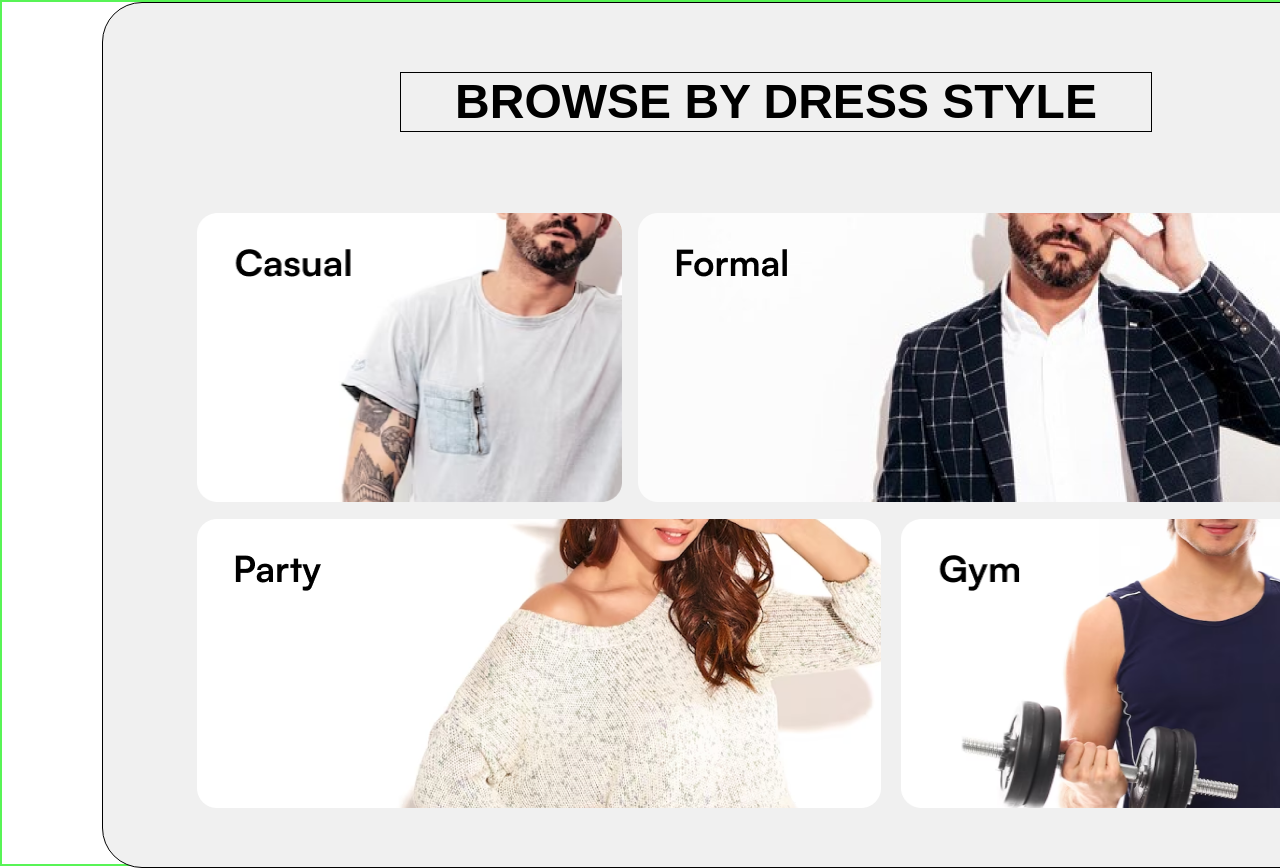
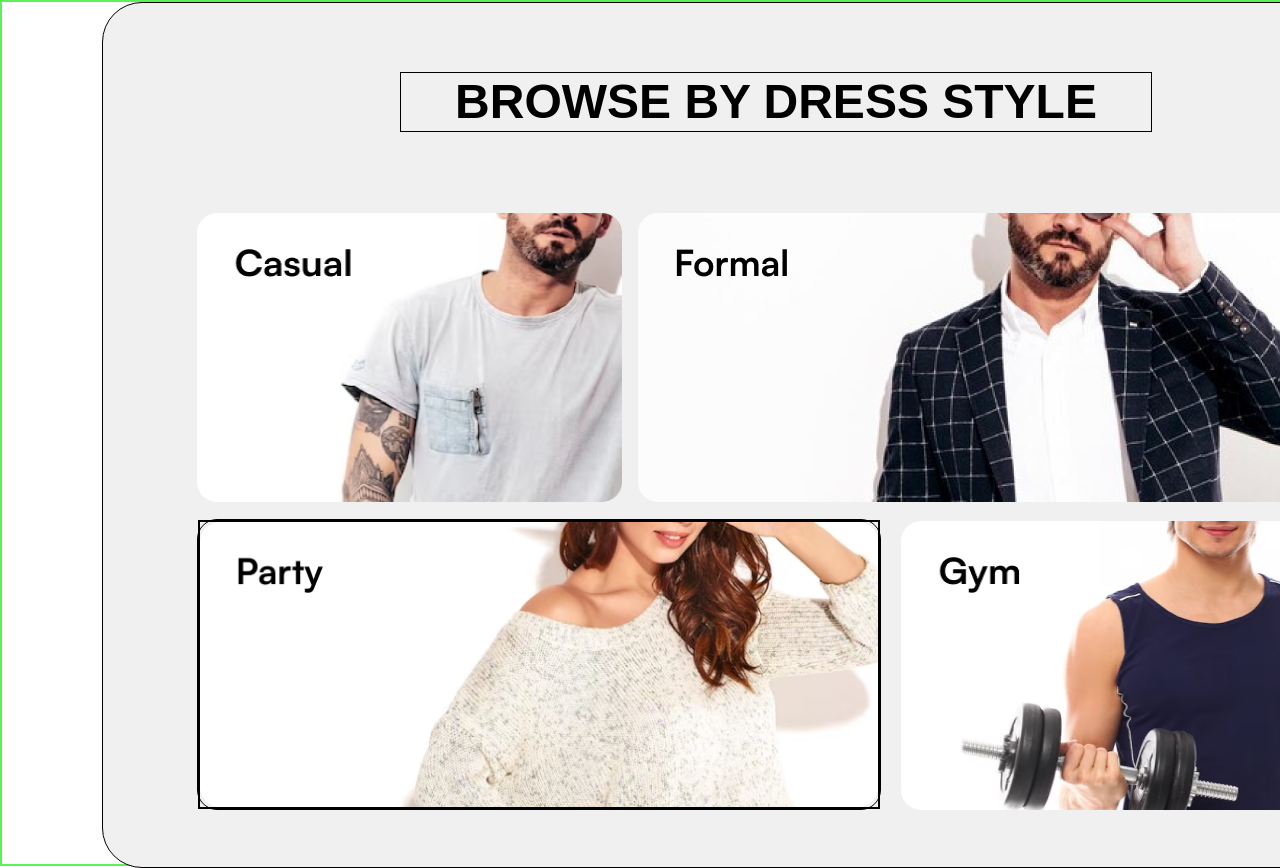
Before and after one commit to AntimaKumawat111/E-commerce, a Next.js app: page / in a window 1280 px wide. Shown: the part 2522-3390 px from the top of the page. Built offline with nearby package versions, Linux system fonts and the light colour scheme.

Commit message:
edit css of page 4th images

```diff
--- a/app/globals.css
+++ b/app/globals.css
@@ -663,15 +663,15 @@ body {
   left: 94px;
   width: 684px;
   display: inline-block;
-  /* border: 1px solid black; */
-  z-index: 2;
+  border: 1px solid black;
+  z-index: 3;
   border-radius: 20px;
 }
 
 #eleventhImg {
   height: 289px;
   width: 100%;
-  /* border:2px solid black; */
+  border:2px solid black;
   object-fit: fill;
 }
 
@@ -681,8 +681,7 @@ body {
   left: 114px;
   width: 425px;
   display: inline-block;
-  /* border: 1px solid black; */
-  z-index: 2;
+  z-index: 3;
   border-radius: 20px;
 }
 
@@ -690,14 +689,4 @@ body {
   object-fit: fill;
   height: 289px;
   width: 100%;
-  /* border:2px solid black; */
 }
-
-/*
-
-#tenthImg {
-  height: 289px;
-  width: 100%;
-  border:2px solid black;
-
-} */
```
